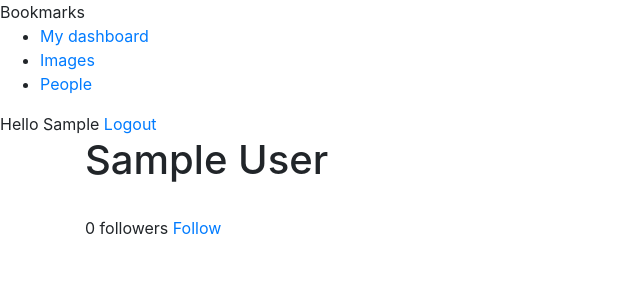
After one commit to mohammadasim/social-website, a Django app: a page that uses bookmarks/accounts/templates/base.html in a window 1280 px wide. The commit adds this page. Shown: the top 300 px of the page, without its empty margins (0-640 px from the left). Run offline with Django 3.2, Linux system fonts and the light colour scheme; the visitor is signed in with stand-in values (Sample User, id 1); data comes from the database, SQL or seed files in the repository; data that the repository does not hold is empty; parts of the project's set-up code (start-up, migrations or seed data) failed here and were passed over; some libraries are stand-ins or nearby versions.

Commit message:
ajax post request to follow users

```diff
--- a/bookmarks/accounts/templates/base.html
+++ b/bookmarks/accounts/templates/base.html
@@ -20,7 +20,7 @@
             <a href="{% url 'images:list' %}">Images</a>
         </li>
         <li {% if section == 'people' %}class='selected'{% endif %}>
-            <a href='#'>People</a>
+            <a href='{% url 'user_list' %}'>People</a>
         </li>
     </ul>
     {% endif %}
--- /dev/null
+++ b/bookmarks/accounts/templates/user/detail.html
@@ -0,0 +1,67 @@
+{% extends 'base.html' %}
+{% load thumbnail %}
+
+{% block title %}{{ user.get_full_name }}{% endblock %}
+
+{% block content %}
+<h1>{{ user.get_full_name }}</h1>
+<div class="profile-info">
+    <img src="{% thumbnail user.profile.photo 180x180 %}" class="user-detail">
+</div>
+{% with total_followers=user.followers.count %}
+<span class="count">
+    <span class="total">{{ total_followers }}</span>
+    follower{{ total_followers|pluralize }}
+</span>
+<a href="#" data-id="{{ user.id }}" data-action="{% if request.user in user.followers.all %}un{% endif %}follow" class="follow button">
+    {% if request.user not in user.followers.all %}
+    Follow
+    {% else %}
+    Unfollow
+    {% endif %}
+</a>
+<div id="image-list" class="image-container">
+    {% include "images/image/list_ajax.html" with images=user.images_created.all %}
+</div>
+{% endwith %}
+{% endblock %}
+{% block domready %}
+$('a.follow').click(function(e){
+    e.preventDefault();
+    var data = {
+        id: $(this).data('id'),
+        action: $(this).data('action')
+    };
+    $.ajax({
+        method: "POST",
+        data: data,
+        dataType: "json",
+        url: '{% url "user_follow" %}'
+    })
+    .done( function (data) {
+    if(data['status'] == 'ok'){
+    var previous_action = $('a.follow').data('action');
+
+    //toggle data-action
+    // conditional(ternary) operator
+    // if the value of previous_action is equal to follow, then set its new
+    // value to unfollow, otherwise set it to follow.
+    $('a.follow').data('action', previous_action == 'follow' ? 'unfollow' : 'follow');
+    // toogle link text
+    $('a.follow').text(
+    previous_action == 'follow' ? 'Unfollow' : 'Follow'
+    )
+    // Update total followers
+    var previous_followers = parseInt(
+    $('span.count .total').text()
+    );
+    $('span.count .total').text(previous_action == 'follow' ?
+    previous_followers + 1 : previous_followers -1
+    );
+    }
+    })
+    .fail( function(){
+        alert('Sorry your request to follow the user failed.')
+    } )
+ });
+ {% endblock domready %}
--- a/bookmarks/accounts/urls.py
+++ b/bookmarks/accounts/urls.py
@@ -1,7 +1,7 @@
 from django.urls import path
 from django.contrib.auth import views as auth_views
 
-from .views import dashboard, register, edit
+from .views import dashboard, register, edit, user_list, user_detail, user_follow
 
 urlpatterns = [
     path('', dashboard, name='dashboard'),
@@ -33,4 +33,7 @@ urlpatterns = [
          name='password_reset_complete'),
     path('register/', register, name='register'),
     path('edit/', edit, name='edit'),
+    path('users/', user_list, name='user_list'),
+    path('user/follow/', user_follow, name='user_follow'),
+    path('users/<username>/', user_detail, name='user_detail'),
 ]
--- a/bookmarks/accounts/views.py
+++ b/bookmarks/accounts/views.py
@@ -3,12 +3,18 @@ from django.shortcuts import render
 from django.http import HttpResponse
 from django.contrib.auth import authenticate, login
 from django.contrib.auth.decorators import login_required
+from django.contrib.auth.models import User
+from django.shortcuts import get_object_or_404
+from django.http import JsonResponse
+from django.views.decorators.http import require_POST
 
 from .forms import LoginForm
 from .forms import UserRegistrationForm
 from .forms import UserEditForm
 from .forms import ProfileEditForm
 from .models import Profile
+from common.decorators import ajax_required
+from .models import Contact
 
 
 def user_login(request):
@@ -87,3 +93,53 @@ def edit(request):
                   'accounts/edit.html',
                   {'user_form': user_form,
                    'profile_form': profile_form})
+
+
+@login_required
+def user_list(request):
+    users = User.objects.filter(is_active=True)
+    return render(request,
+                  'user/list.html',
+                  {'section': 'people',
+                   'users': users})
+
+
+@login_required
+def user_detail(request, username):
+    user = get_object_or_404(User, username=username,
+                             is_active=True)
+    return render(request,
+                  'user/detail.html',
+                  {'section': 'people',
+                   'user': user})
+
+
+@ajax_required
+@require_POST
+@login_required
+def user_follow(request):
+    """
+    view to be called with ajax so a user can
+    follow another user.
+    :param request:
+    :return:
+    """
+    user_id = request.POST.get('id')
+    action = request.POST.get('action')
+    if user_id and action:
+        try:
+            user = User.objects.get(id=user_id)
+            if action == 'follow':
+                Contact.objects.create(
+                    user_from=request.user,
+                    user_to=user
+                )
+            else:
+                Contact.objects.filter(
+                    user_from=request.user,
+                    user_to=user
+                ).delete()
+            return JsonResponse({'status': 'ok'})
+        except User.DoesNotExist:
+            return JsonResponse({'status': 'error'})
+    return JsonResponse({'status': 'error'})
```
Also changed, not shown: bookmarks/accounts/templates/user/list.html (added, +22 -0 lines), bookmarks/bookmarks/settings.py (+9 -0 lines).
